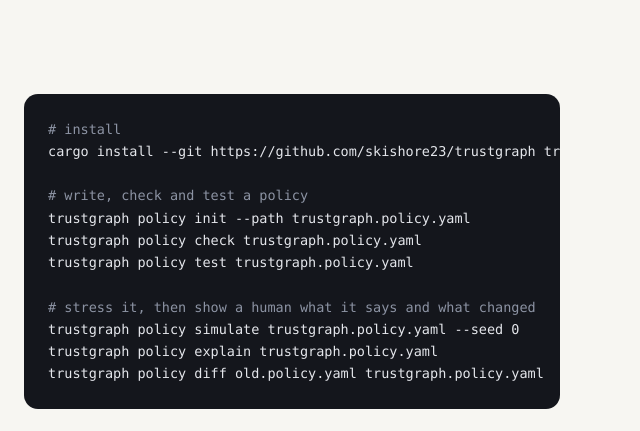
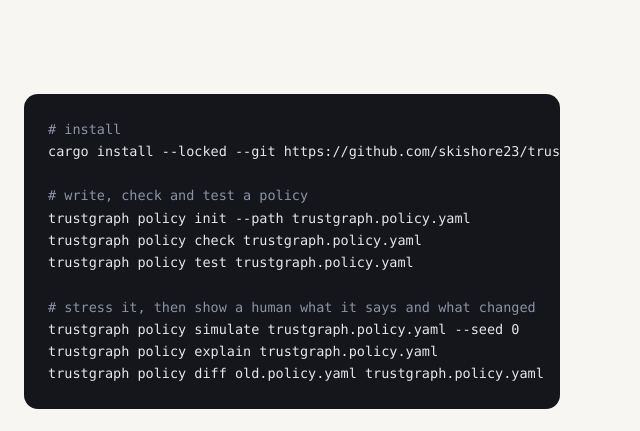
Before and after one commit to skishore23/trustgraph, a plain HTML site: page web/index.html in a window 1280 px wide. Shown: the part 5040-5471 px from the top of the page, 640-1280 px from the left. Drawn offline with Linux system fonts and the light colour scheme; no server answers.

Commit message:
Use the verified one-line install command
Co-Authored-By: Claude Fable 5.2 <noreply@anthropic.com>

```diff
--- a/web/index.html
+++ b/web/index.html
@@ -354,7 +354,7 @@ tests:
           <p class="next"><span class="tag">Coming next</span> <code>trustgraph serve</code> — a local service over HTTP and MCP that your agents call before they act.</p>
         </div>
         <pre class="code" tabindex="0" aria-label="Install and first commands"><code><span class="c"># install</span>
-cargo install --git https://github.com/skishore23/trustgraph trustgraph-cli
+cargo install --locked --git https://github.com/skishore23/trustgraph trustgraph-cli
 
 <span class="c"># write, check and test a policy</span>
 trustgraph policy init --path trustgraph.policy.yaml
```
Also changed, not shown: README.md.
